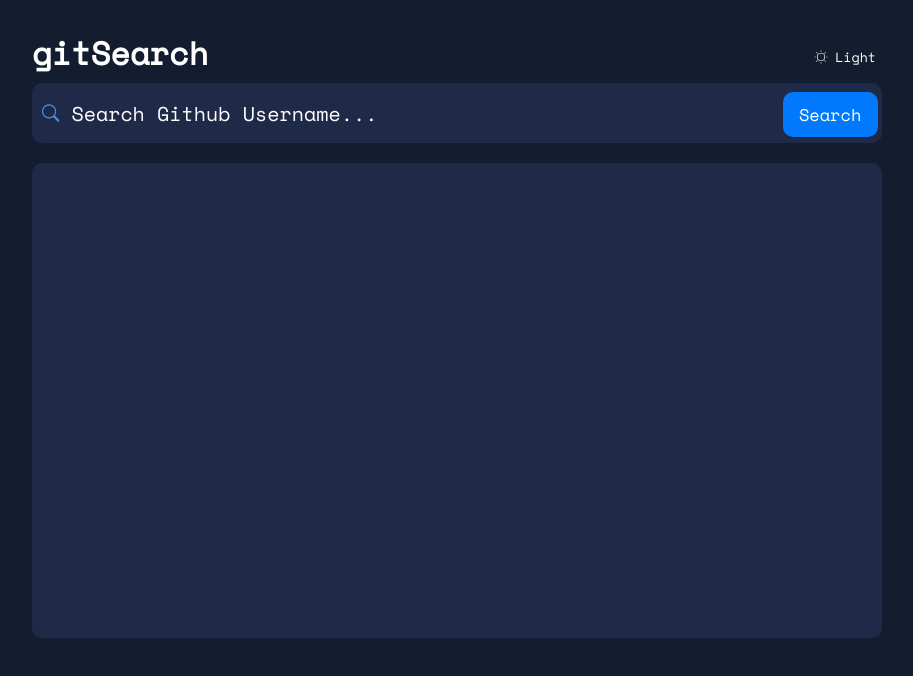
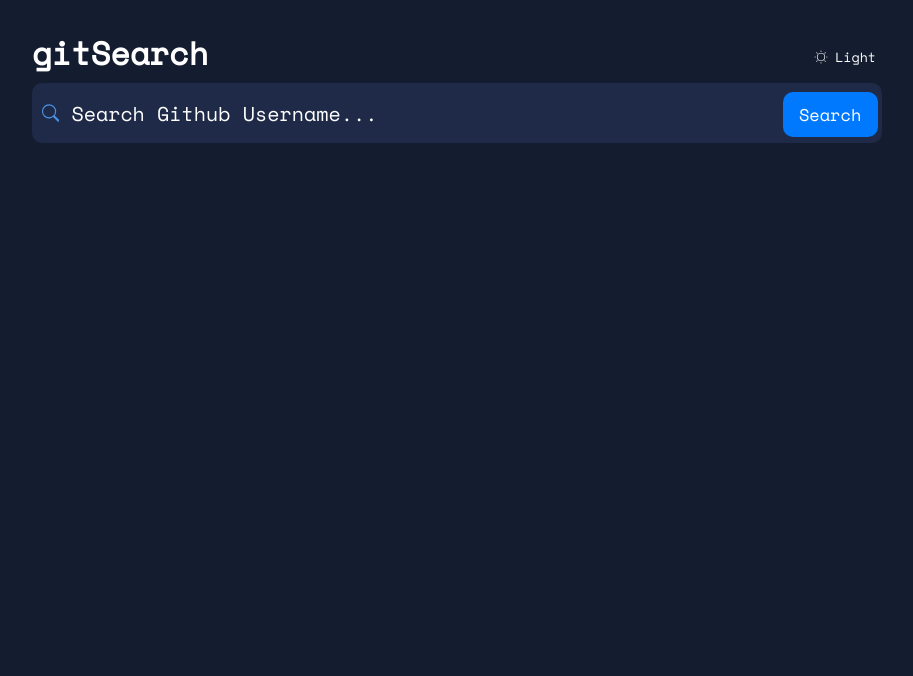
Before and after one commit to keidy9/gitSearch, a React (Create React App) app: page / in a window 1280 px wide. Shown: the top 676 px of the page, without its empty margins (183-1096 px from the left). Built offline with nearby package versions, Linux system fonts and the light colour scheme; no server answers.

Commit message:
reverted previous styling change, fixed UserInfo container height

```diff
--- a/src/components/userInfo/UserInfo.module.css
+++ b/src/components/userInfo/UserInfo.module.css
@@ -2,7 +2,7 @@
   background-color: #1e2a47;
   border-radius: 10px;
   width: 850px;
-  height: 475px;
+  height: auto;
   margin: 20px 0px;
   display: flex;
 }
```
